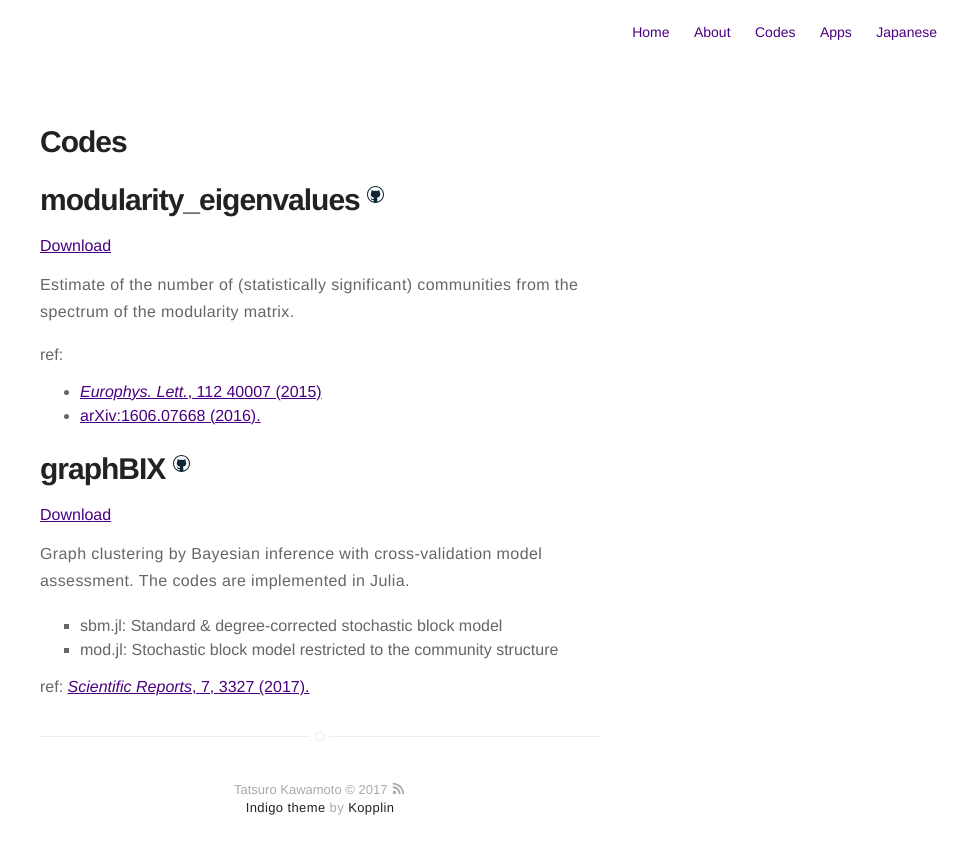
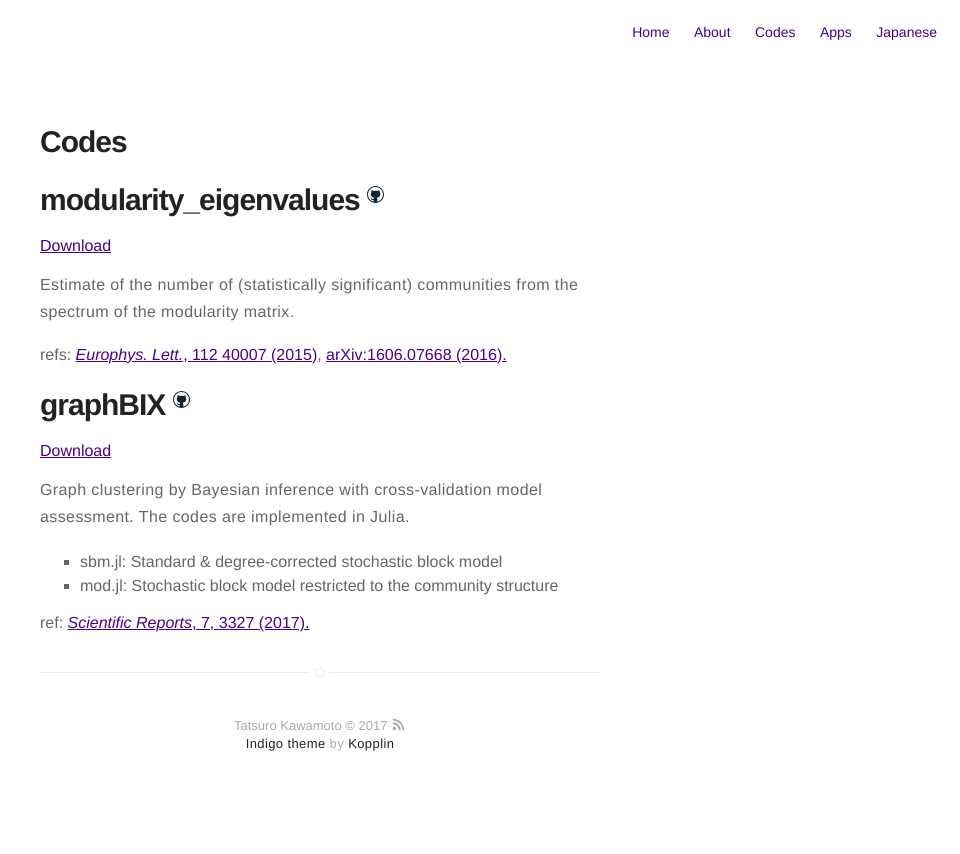
Before and after one commit to tatsuro-kawamoto/tatsuro-kawamoto.github.io, a Jekyll site: the page built from codes.html, in a window 1280 px wide. Shown: the top 854 px of the page, without its empty margins (320-1280 px from the left). Built offline with Jekyll 4.4.1, drawn with Linux system fonts in a browser that asks for light colours.

Commit message:
Cosmetic change.

```diff
--- a/codes.html
+++ b/codes.html
@@ -16,11 +16,7 @@
 <a class="github-button" href="https://github.com/tatsuro-kawamoto/modularity_eigenvalues/archive/master.zip" data-icon="octicon-cloud-download" data-size="large" aria-label="Download tatsuro-kawamoto/graphBIX on GitHub">Download</a>
 
 <p>Estimate of the number of (statistically significant) communities from the spectrum of the modularity matrix.</p>
-ref:
-<ul>
-	<li><a href="http://iopscience.iop.org/article/10.1209/0295-5075/112/40007/meta" target="_blank"><i>Europhys. Lett.</i>, 112 40007 (2015)</a></li>
-	<li><a href="https://arxiv.org/abs/1606.07668" target="_blank"> arXiv:1606.07668 (2016).</a></li>
-</ul>
+refs: <a href="http://iopscience.iop.org/article/10.1209/0295-5075/112/40007/meta" target="_blank"><i>Europhys. Lett.</i>, 112 40007 (2015)</a>, <a href="https://arxiv.org/abs/1606.07668" target="_blank"> arXiv:1606.07668 (2016).</a>
 
 
 
```
